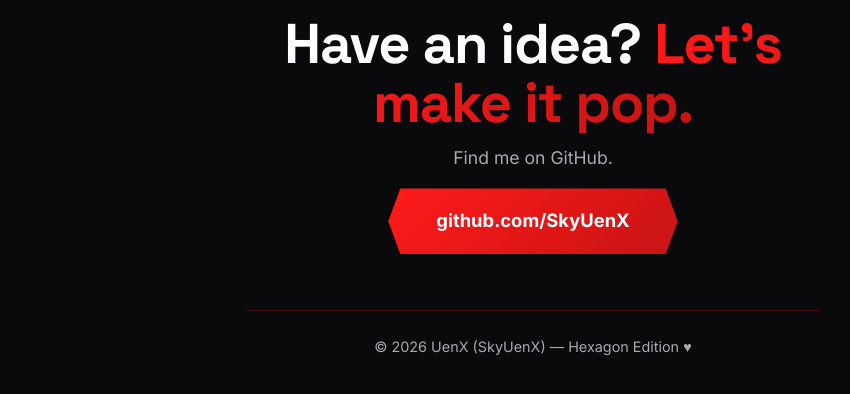
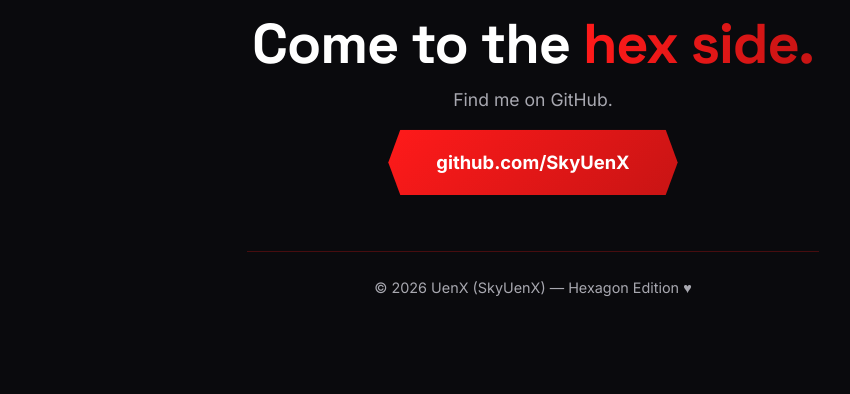
Before and after one commit to SkyUenX/SkyUenX.github.io, a plain HTML site: page index.html in a window 1280 px wide. Shown: the part 3032-3426 px from the top of the page, without its empty margins (107-957 px from the left). After the commit the page ends 3371 px from the top, so only its background shows below. Drawn offline with Linux system fonts and the light colour scheme.

Commit message:
Funny contact heading

```diff
--- a/index.html
+++ b/index.html
@@ -165,7 +165,7 @@
           <div class="hex-avatar"><img src="https://avatars.githubusercontent.com/u/292712894?v=4" alt="SkyUenX"></div>
         </div>
       </div>
-      <h2>Have an idea? <span class="gradient-text">Let's make it pop.</span></h2>
+      <h2>Come to the <span class="gradient-text">hex side.</span></h2>
       <p>Find me on GitHub.</p>
       <a href="https://github.com/SkyUenX" target="_blank" rel="noopener" class="btn-hex btn-hex-primary btn-hex-big">github.com/SkyUenX</a>
       <footer>© 2026 UenX (SkyUenX) — Hexagon Edition ♥</footer>
```
